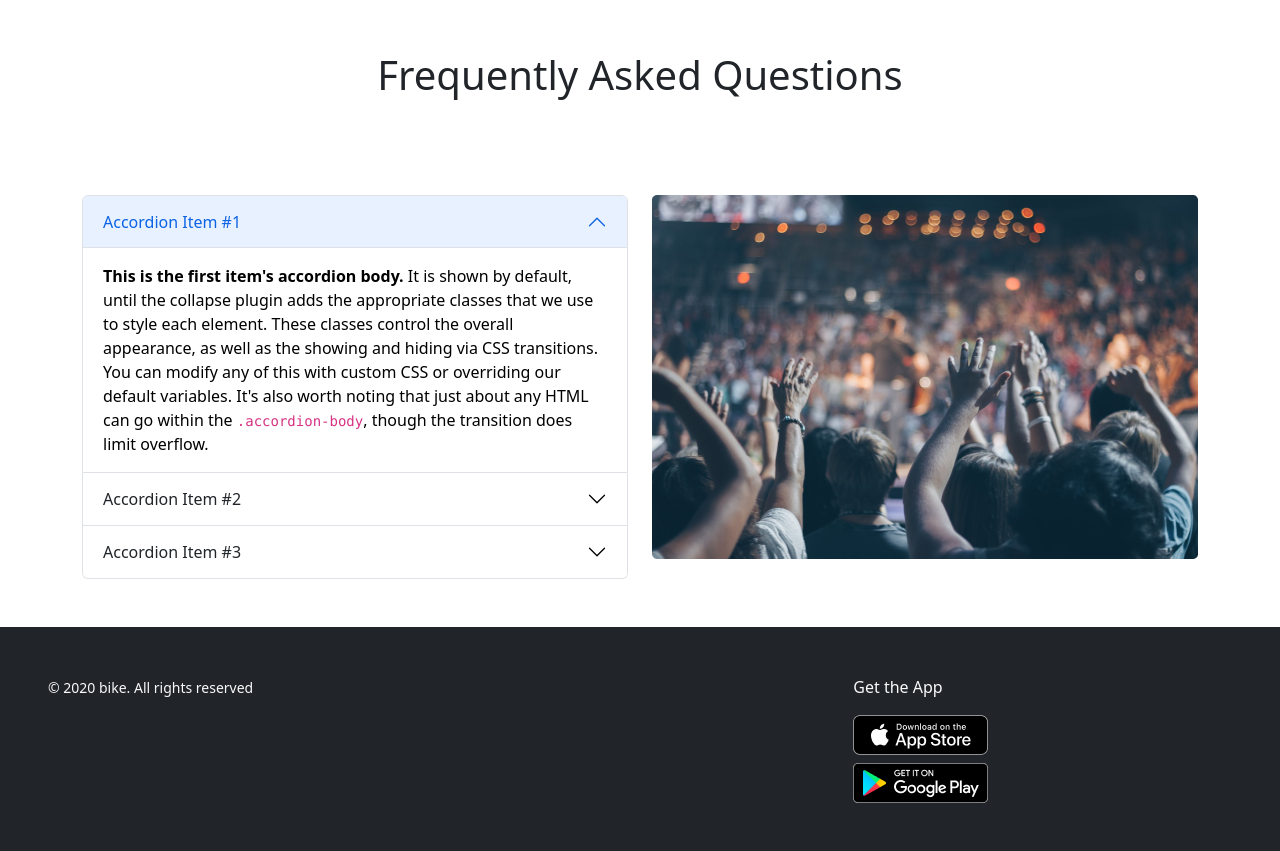
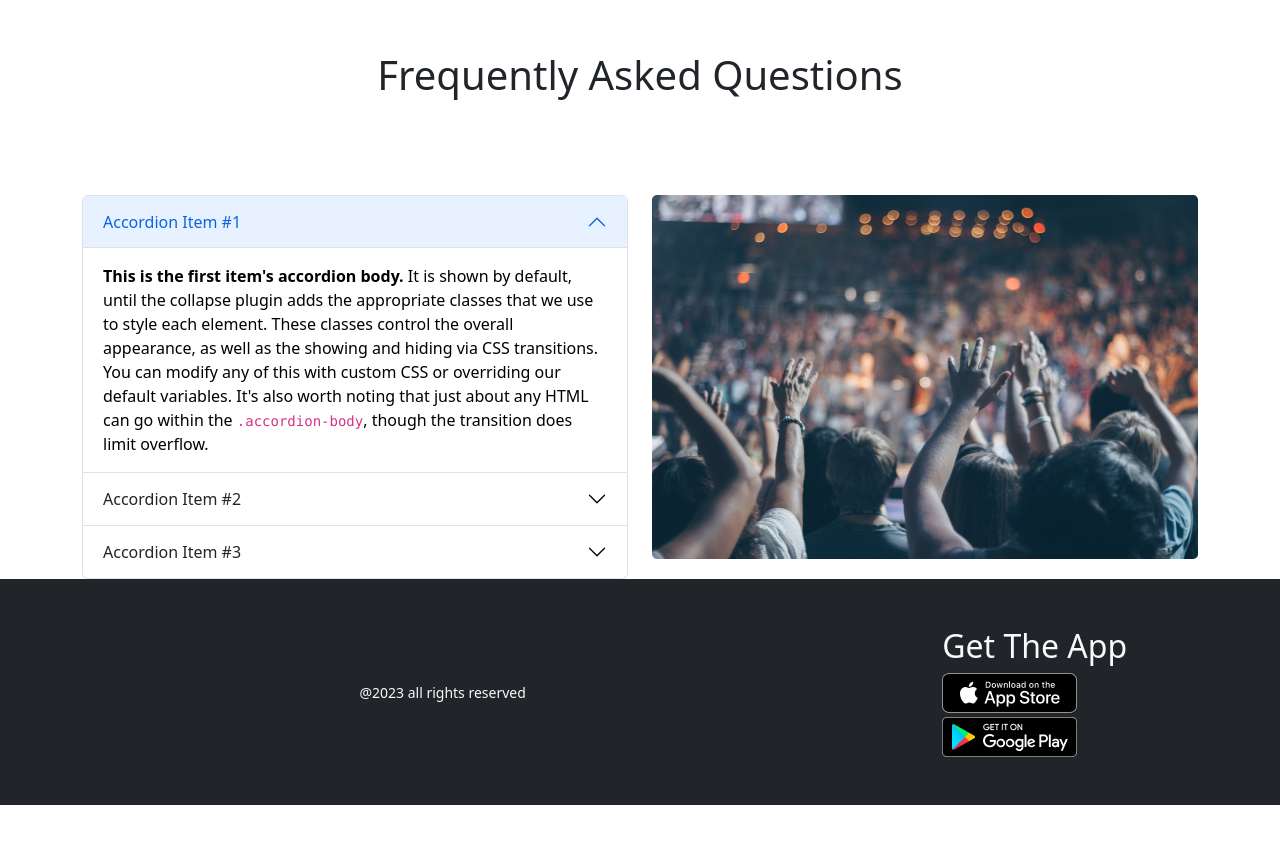
Before and after one commit to HasanMdKamrul/Abacus-Convention-Center, a plain HTML site: page index.html in a window 1280 px wide. Shown: the part 2767-3618 px from the top of the page. After the commit the page ends 3572 px from the top, so only its background shows below. Drawn offline with nearby package versions, Linux system fonts and the light colour scheme.

Commit message:
Abacus final build

```diff
--- a/index.html
+++ b/index.html
@@ -398,19 +398,24 @@
       </section>
     </main>
 
-    <footer class="container-fluid bg-dark p-5 mt-5 center-convention">
-      <div class="row text-light reverse">
-        <div class="col-lg-8 col-sm-12 convention-mg-top">
-          <p class="text-center-convention"><small>© 2020 bike. All rights reserved</small></p>
+    <!-- ** Footer ** -->
+
+    <footer class="container-fluid text-light bg-dark">
+      <div class="row p-5">
+        <div class="col-md-8 d-flex justify-content-center align-items-center flex-column order-last order-lg-first order-md-first my-5">
+          <div>
+            <small>@2023 all rights reserved</small>
+          </div>
         </div>
-        <div class="col-lg-4 col-sm-12 flex justify-content-center align-items-center">
+        <div class="col-md-4  d-flex justify-content-center align-items-center flex-column">
           <div>
-            <p>Get the App</p>
-            <img class="img-fluid d-block mb-2" src="./App.png" alt="">
-            <img class="img-fluid d-block" src="./Google .png" alt="">
+            <h2>Get The App</h2>
+            <img class="d-block mb-1" src="./App.png" alt="">
+            <img src="./Google .png" alt="">
           </div>
         </div>
       </div>
+
     </footer>
 
     <!-- ***** JS Script tag for Bootstrap -->
```
